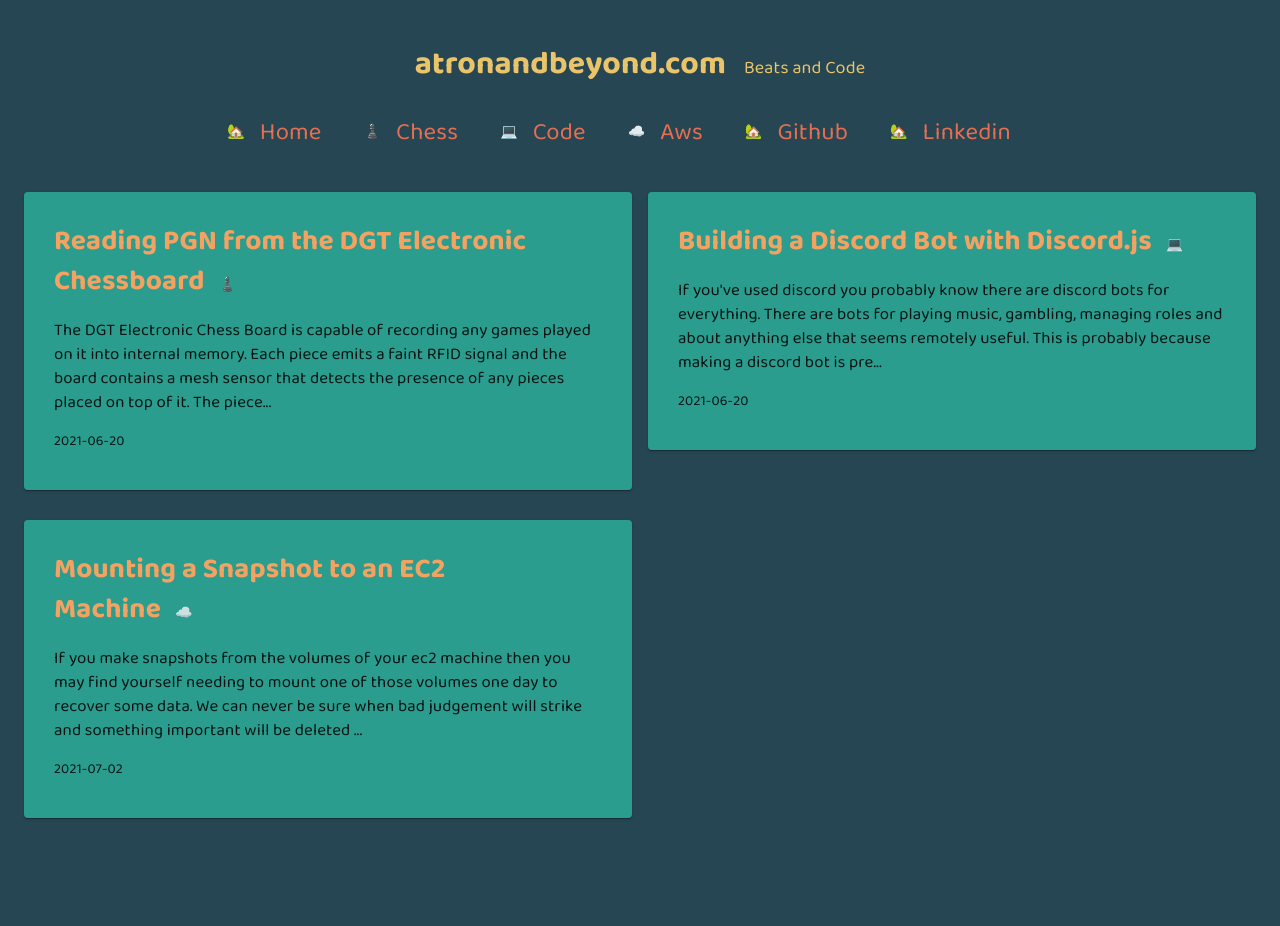
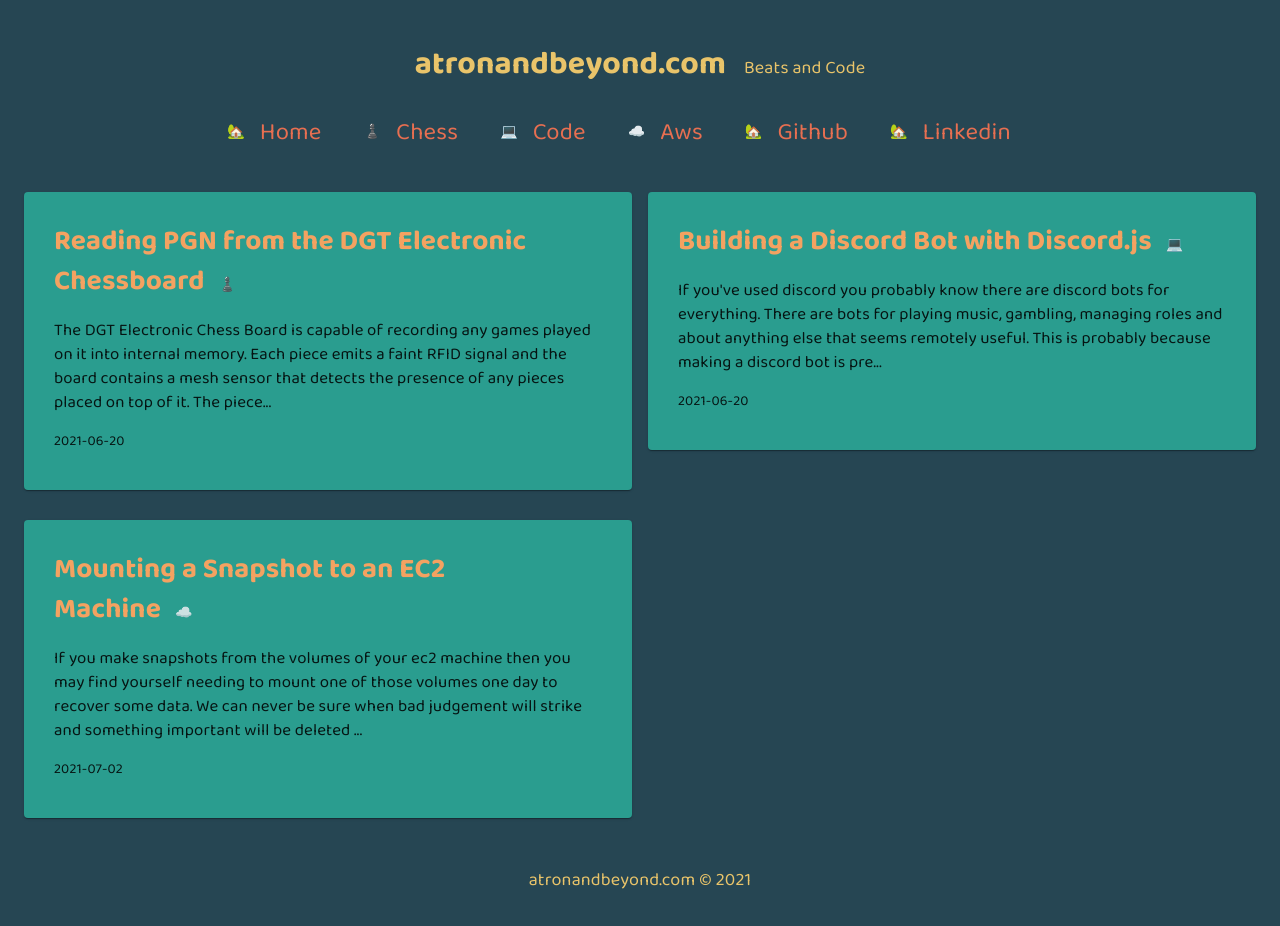
Before and after one commit to awayawm/atronandbeyond.com, a React app: page / in a window 1280 px wide. Shown: the top 926 px of the page. Before the commit the page ends 840 px from the top, so only its background shows below. Built offline with nearby package versions, Linux system fonts and the light colour scheme; a web font is replaced by a local one.

Commit message:
add back footer

```diff
--- a/src/App.js
+++ b/src/App.js
@@ -28,18 +28,21 @@ let App = () => {
                             <Article
                                 articles={config.articles}
                                 tags={config.tags}
+                                footer={config.footer}
                             />
                         </Route>
                         <Route path="/tags/:name">
                             <Articles
                                 articles={config.articles}
                                 tags={config.tags}
+                                footer={config.footer}
                             />
                         </Route>
                         <Route exact path="/">
                             <Articles
                                 articles={config.articles}
                                 tags={config.tags}
+                                footer={config.footer}
                             />
                         </Route>
                     </Switch>
--- a/src/Components/Article.js
+++ b/src/Components/Article.js
@@ -6,6 +6,7 @@ import ArticlePaper from "../Styles/AritclePaper"
 import {withRouter} from "react-router-dom"
 import ReactMarkdown from "react-markdown";
 import withData from './withData'
+import Footer from "./Footer";
 
 let Article = (props) => {
     return (
@@ -18,6 +19,7 @@ let Article = (props) => {
                 {/* eslint-disable-next-line react/no-children-prop */}
                 <ReactMarkdown children={props.data}/>
             </ArticlePaper>
+            <Footer {...props} />
         </>
     )
 }
--- a/src/Components/Articles.js
+++ b/src/Components/Articles.js
@@ -6,6 +6,7 @@ import {useParams} from "react-router-dom"
 import PropTypes from "prop-types"
 import {Helmet} from "react-helmet"
 import ArticlePreview from "./ArticlePreview";
+import Footer from "./Footer";
 
 let Articles = (props) => {
     let {name} = useParams()
@@ -20,6 +21,7 @@ let Articles = (props) => {
         articles = props.articles
         title = `Atronandbeyond.com: Beats and Code`
     }
+    console.log(props)
     return (
         <>
             <Helmet>
@@ -48,6 +50,7 @@ let Articles = (props) => {
                             ))}
                 </Grid>
             </div>
+            <Footer {...props}/>
         </>
     )
 }
--- a/src/Components/Footer.js
+++ b/src/Components/Footer.js
@@ -1,20 +1,17 @@
-import React, { Component } from 'react'
-import { PropTypes } from 'prop-types'
+import React, {Component} from 'react'
+import {PropTypes} from 'prop-types'
 import '../css/Footer.css'
+
 export default class Footer extends Component {
     constructor(props) {
         super(props)
+        console.log()
     }
 
     render() {
         return (
             <footer className="footer">
-                <div>
-                    <a href={this.props.footer.github}>Github</a>
-                </div>
-                <div>
-                    <a href={this.props.footer.linkedin}>Linkedin</a>
-                </div>
+                {this.props.footer.tagline}
             </footer>)
     }
 }
--- a/src/config.js
+++ b/src/config.js
@@ -13,7 +13,7 @@ let config = {
 		linkedin: "https://www.linkedin.com/in/aaron-myers-88b52683",
 		twitter: "",
 	},
-	footer: {},
+	footer: { tagline: 'atronandbeyond.com © 2021'},
 	tags: [
 		{
 			id: 1,
```
